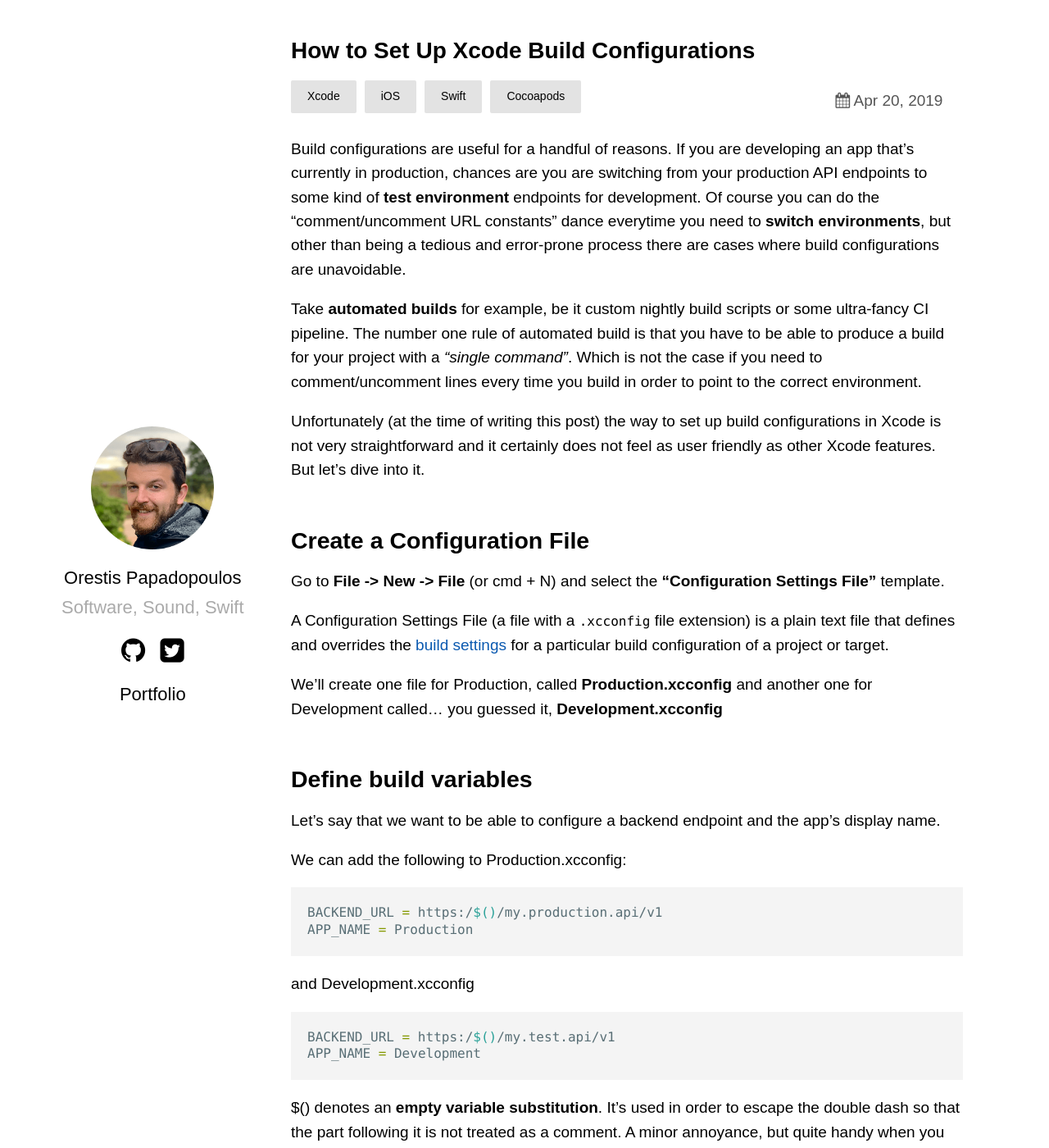
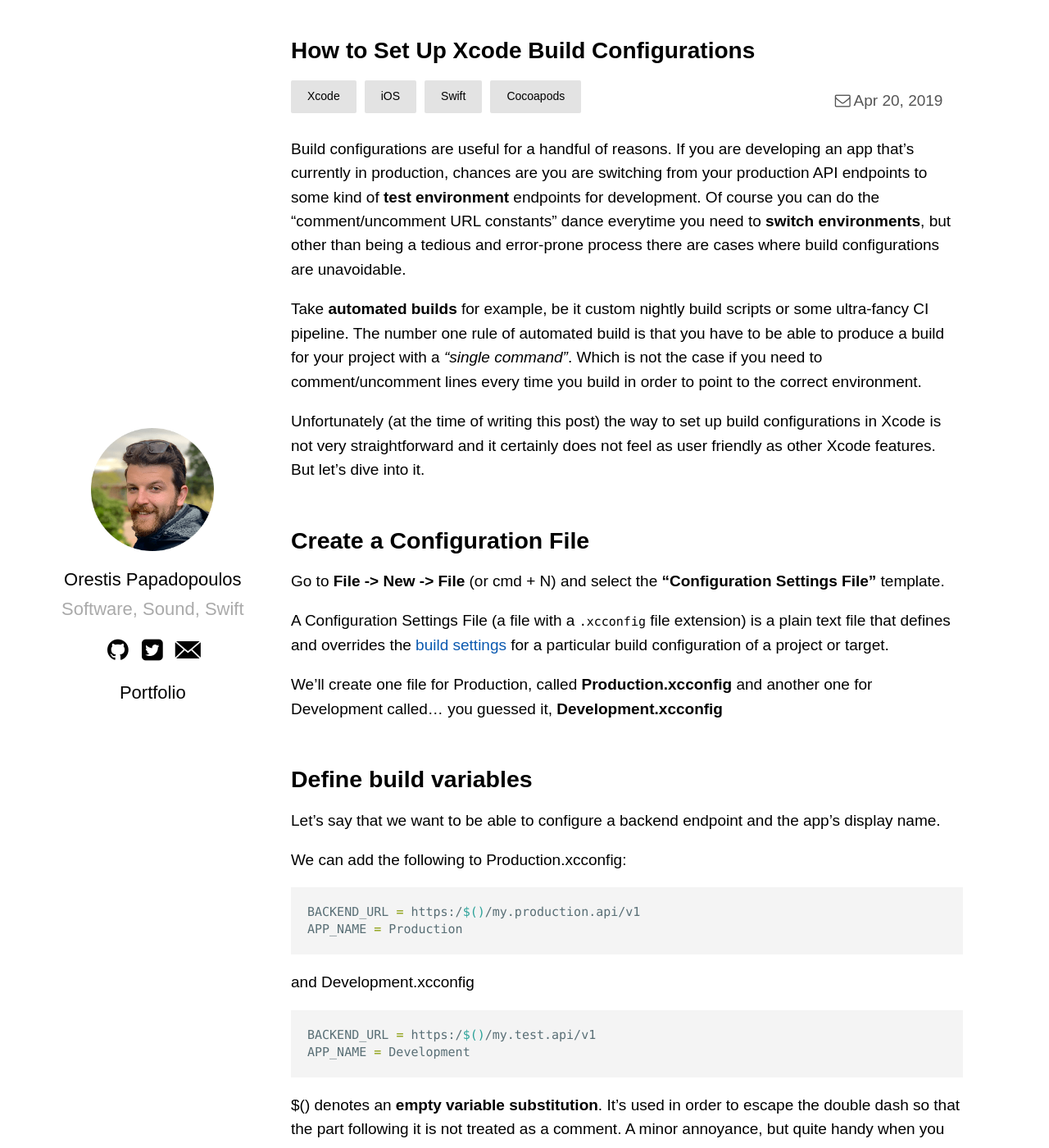
Before and after one commit to orjpap/orjpap.github.io, a Jekyll site: the page built from _posts/2019-14-20-iOS-build-schemes.md, in a window 1280 px wide and 1400 px high. Shown: the whole window at 82% size. Built offline with Jekyll 4.4.1, drawn with Linux system fonts in a browser that asks for light colours; Markdown is read by kramdown in place of the engine named in the settings.

Commit message:
Added email link and made some style changes

```diff
--- a/_config.yml
+++ b/_config.yml
@@ -22,6 +22,7 @@
   social_links:
     twitter: OrestisPapadop8
     github:  orjpap
+    email: orjpap@gmail.com
     # dribbble: jekyll
     # facebook: jekyll
     # flickr:   jekyll
--- a/_layouts/default.html
+++ b/_layouts/default.html
@@ -29,7 +29,14 @@
           {%- if site.plainwhite.social_links.twitter -%}
             <a href="https://twitter.com/{{ site.plainwhite.social_links.twitter }}">
               <li>
-                <i class="icon-twitter-squared"></i>
+                <i class="icon-twitter-squared"> </i>
+              </li>
+            </a>
+          {%- endif -%}
+          {%- if site.plainwhite.social_links.email -%}
+            <a href="mailto:{{ site.plainwhite.social_links.email }}">
+              <li>
+                <i class="icon-mail"> </i>
               </li>
             </a>
           {%- endif -%}
--- a/_sass/_syntax.scss
+++ b/_sass/_syntax.scss
@@ -9,7 +9,7 @@
 }
 pre.highlight, code {
 	font-family: 'Consolas', Menlo, monospace;
-	line-height: 1.3em;
+	line-height: 1.4em;
 	tab-size: 4;
-	font-size: 16px
+	font-size: 15px
 }
--- a/_sass/ext/_fonts.scss
+++ b/_sass/ext/_fonts.scss
@@ -54,7 +54,7 @@
   /* Uncomment for 3D effect */
   /* text-shadow: 1px 1px 1px rgba(127, 127, 127, 0.3); */
 }
-
+.icon-mail:before { content: '\e801'; }
 .icon-calendar:before { content: '\e800'; } /* '' */
 .icon-github-circled:before { content: '\f09b'; } /* '' */
 .icon-twitter-squared:before { content: '\f304'; } /* '' */
--- a/_sass/plain.scss
+++ b/_sass/plain.scss
@@ -119,7 +119,10 @@
   li {
     float: left;
     i {
-      font-size: 34px;
+      font-size: 30px;
+    }
+    .icon-mail {
+      padding-left: 1px;
     }
   }
 }
```
Also changed, not shown: assets/font/fontello.ttf, assets/font/fontello.woff, assets/font/fontello.woff2, 2 other files.
